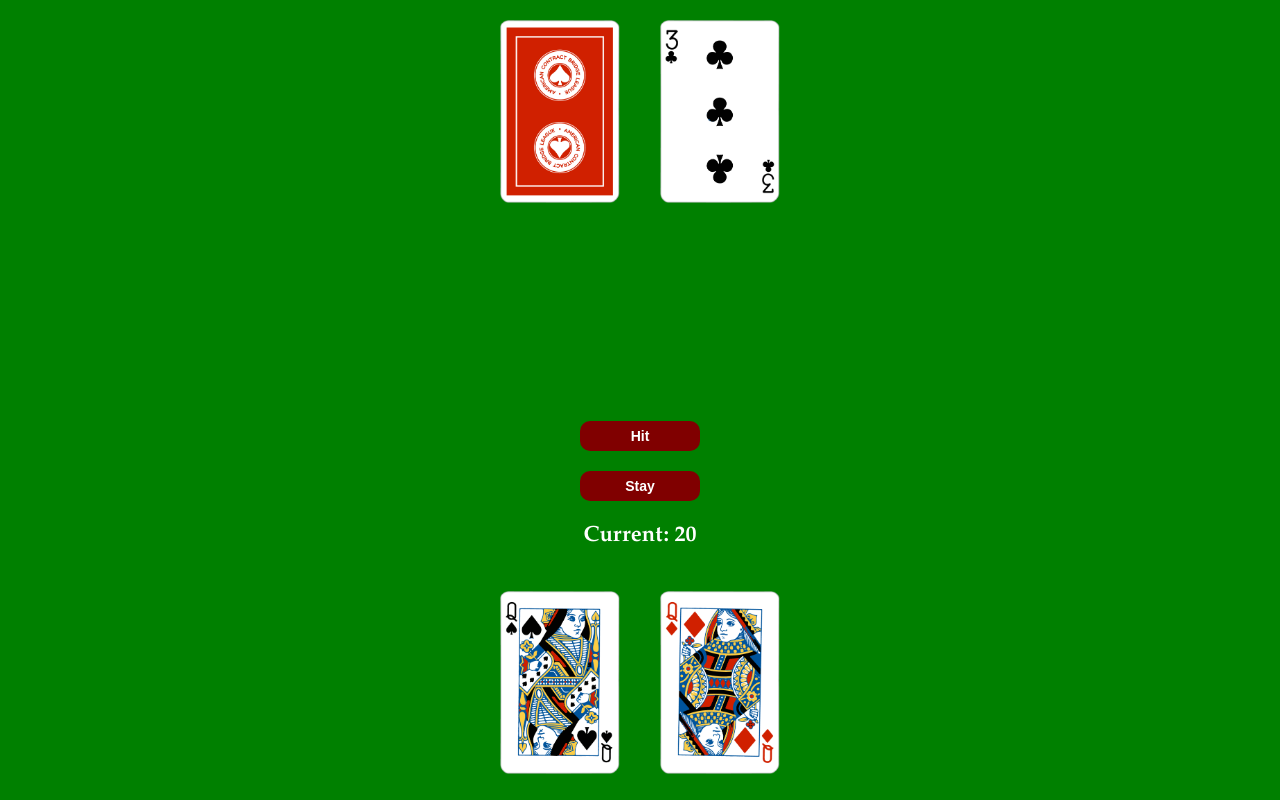
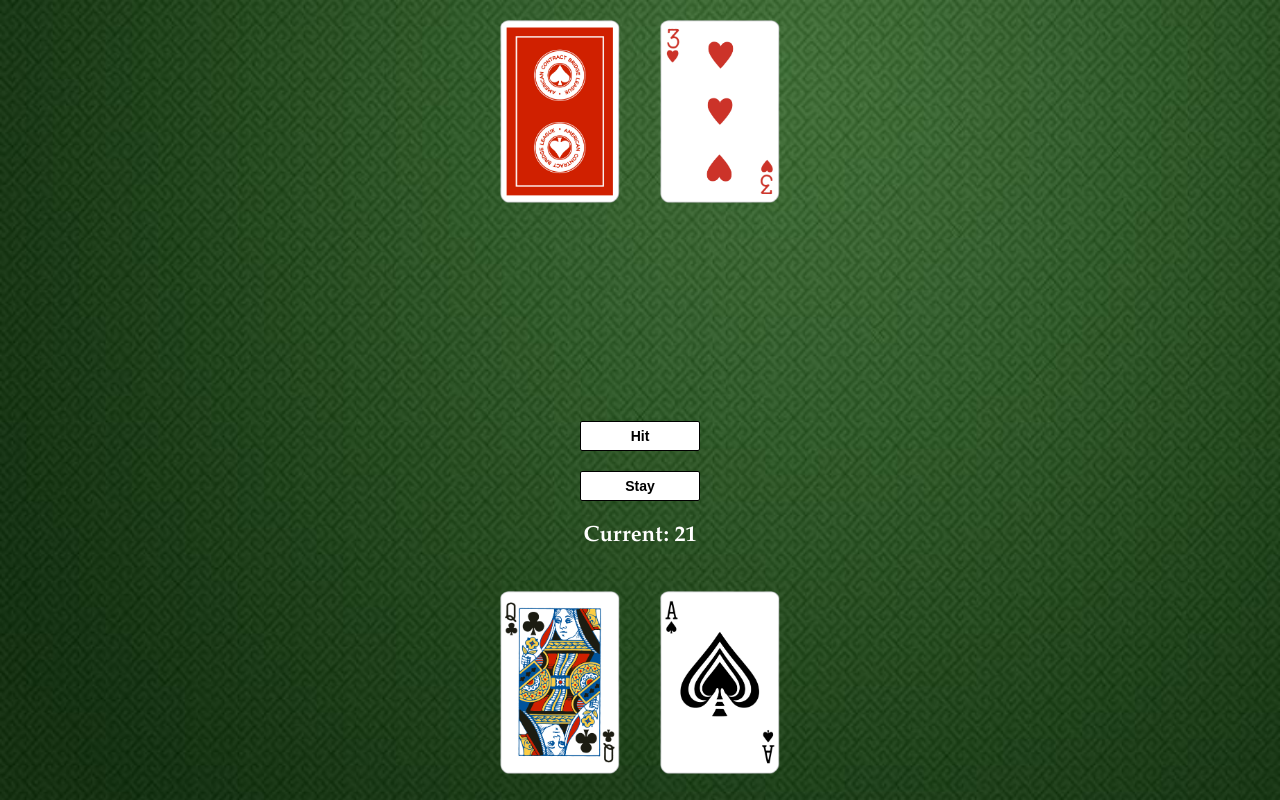
Before and after one commit to Deniro5/Blackjack, a React (Create React App) app: page / in a window 1280 px wide. Built offline with nearby package versions, Linux system fonts and the light colour scheme.

Commit message:
Some visual improvements, updated title and icon

```diff
--- a/public/index.html
+++ b/public/index.html
@@ -2,7 +2,7 @@
 <html lang="en">
   <head>
     <meta charset="utf-8">
-    <link rel="shortcut icon" href="%PUBLIC_URL%/favicon.ico">
+    <link rel="shortcut icon" href="%PUBLIC_URL%/favicon.ico?v=2">
     <meta name="viewport" content="width=device-width, initial-scale=1, shrink-to-fit=no">
     <meta name="theme-color" content="#000000">
     <!--
@@ -21,7 +21,7 @@
       work correctly both with client-side routing and a non-root public URL.
       Learn how to configure a non-root public URL by running `npm run build`.
     -->
-    <title>React App</title>
+    <title>Blackjack</title>
   </head>
   <body>
     <noscript>
--- a/src/components/Home.js
+++ b/src/components/Home.js
@@ -25,17 +25,17 @@ class Home extends Component {
     }
     //deal cards to players
     var newcardindex = (Math.floor((Math.random() * deck.length) + 1))-1;
-    var newcard1 = cards[deck[40]]
-  //  deck.splice(newcardindex,1);
+    var newcard1 = cards[deck[newcardindex]]
+    deck.splice(newcardindex,1);
     var newcardindex2 = (Math.floor((Math.random() * deck.length) + 1))-1;
-    var newcard2 = cards[deck[41]]
-  //  deck.splice(newcardindex2,1);
+    var newcard2 = cards[deck[newcardindex2]]
+    deck.splice(newcardindex2,1);
     var newcardindex3 = (Math.floor((Math.random() * deck.length) + 1))-1;
-    var newcard3 = cards[deck[50]]
-  //  deck.splice(newcardindex3,1);
+    var newcard3 = cards[deck[newcardindex3]]
+    deck.splice(newcardindex3,1);
     var newcardindex4 = (Math.floor((Math.random() * deck.length) + 1))-1;
-    var newcard4 = cards[deck[5]]
-  //  deck.splice(newcardindex4,1);
+    var newcard4 = cards[deck[newcardindex4]]
+    deck.splice(newcardindex4,1);
     this.setState({
       deck: deck,
       hand: [newcard1, newcard2],
@@ -184,15 +184,15 @@ class Home extends Component {
     if (this.state.status.length < 1) {
       controls.push(
         <Fragment>
-          <button disabled = {this.state.stay} style = {{background: (this.state.stay ?  'grey' : 'maroon')}}  onClick = {this.hit}> Hit </button>
-          <button disabled = {this.state.stay} style = {{background: (this.state.stay ?  'grey' : 'maroon')}} onClick = {this.stay}> Stay </button>
+          <button disabled = {this.state.stay} onClick = {this.hit}> Hit </button>
+          <button disabled = {this.state.stay} onClick = {this.stay}> Stay </button>
         </Fragment>
       )
     }
     else {
       controls.push(
         <Fragment>
-          <button style = {{background:'maroon'}}  onClick = {this.resetDeck}> Reset Game </button>
+          <button  onClick = {this.resetDeck}> Reset Game </button>
         </Fragment>
       )
     }
--- a/src/scss/app.scss
+++ b/src/scss/app.scss
@@ -8,5 +8,7 @@
 body {
   margin: 0;
   font-family: "Palatino", "Lucida Grande", sans-serif;
-  background:green;
+  background-image: url('../background.jpg');
+  background-repeat: no-repeat;
+  background-size: 200vh;
 }
--- a/src/scss/components/_home.scss
+++ b/src/scss/components/_home.scss
@@ -4,7 +4,7 @@
 }
 
 .card {
-    width:15%;
+    width:20%;
     max-width: 120px;
     margin:20px;
     animation: deal 0.5s;
@@ -25,24 +25,25 @@
 }
 
 .handContainer button{
-    border:none;
+    border:black 1px solid;
+    background:white;
     margin:auto;
     margin-top:20px;;
     display:block;
     height:30px;
     width:120px;
-    color:white;
+    color:black;
     font-size:14px;
     font-weight: bold;
     cursor: pointer;
     transition: 0.5s;
-    border-radius: 10px;
+    border-radius: 2px;
     outline:none;
+    &:hover {
+        background:rgb(218, 218, 218)
+    }
 }
 
-.handContainer button:hover {
-    background:green;
-}
 
 .total {
     color:white;
```
Also changed, not shown: src/background.jpg (added), 1 other file (tests, documents, lock files or other folders).
